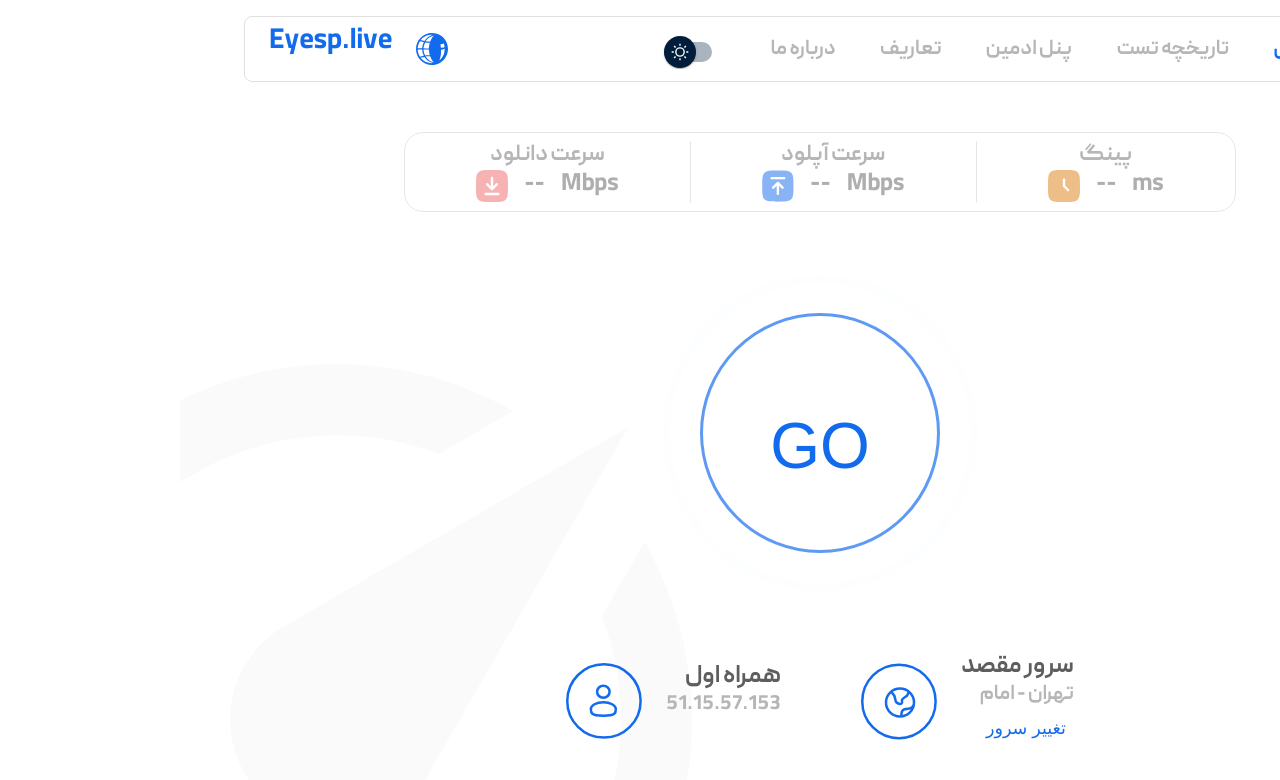
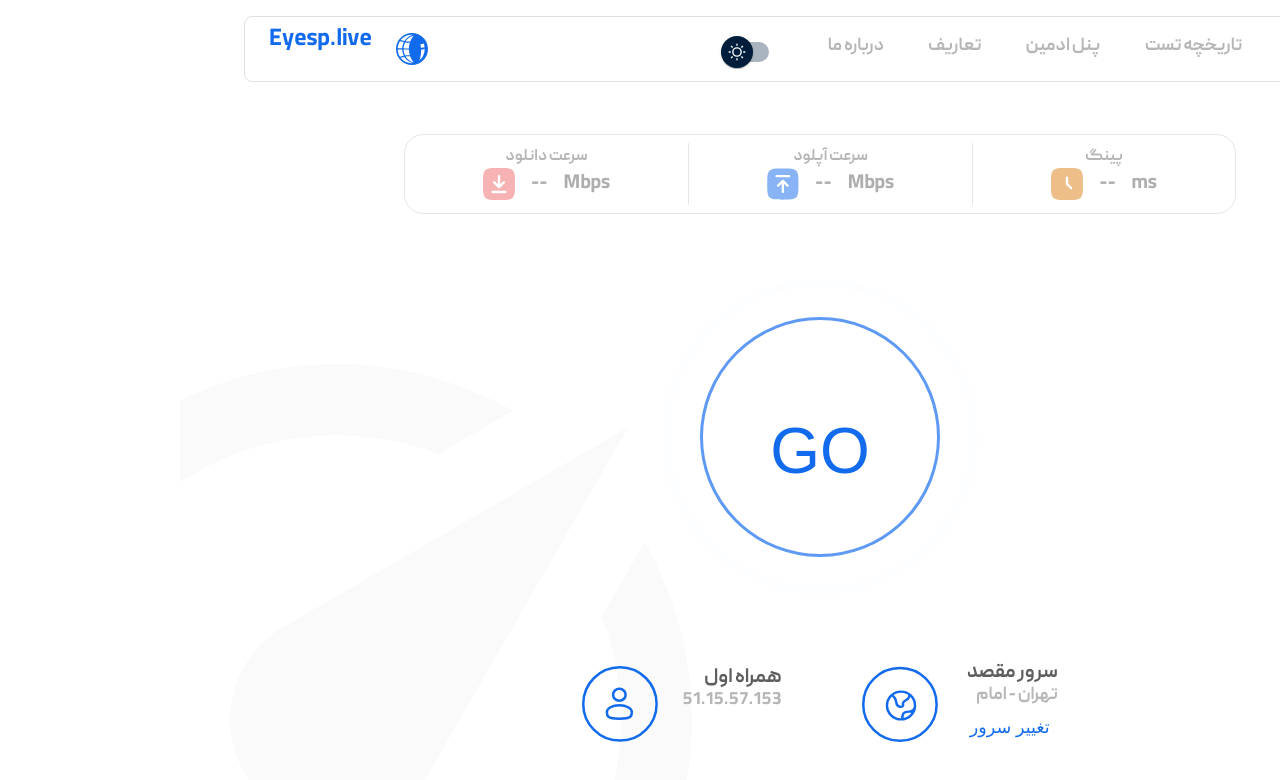
Before and after one commit to Raika-Company/eyesp-v1, a React (Vite) app in the folder client-app/: page / in a window 1280 px wide. Shown: the top 780 px of the page. Built offline with nearby package versions, Linux system fonts and the light colour scheme.

Commit message:
style: try another fontSize

```diff
--- a/client-app/src/app/Palette.js
+++ b/client-app/src/app/Palette.js
@@ -7,7 +7,7 @@ import {
  *
  * @function
  * @param {string} fontSize - The font size.
- * @param {number} fontWeight - The font weight.
+ * @param {string} fontFamily - The font family.
  * @returns {Object} A typography style object.
  */
 const createTypography = (fontSize, fontFamily,) => ({
@@ -22,12 +22,12 @@ const createTypography = (fontSize, fontFamily,) => ({
  */
 const baseTheme = {
   typography: {
-    h1: createTypography("clamp(1.5rem,1rem + 1vw, 4rem)", "PeydaBold"),
-    h2: createTypography("clamp(1.125rem, 0.75rem + 1vw, 3rem)", "PeydaBold"),
-    h3: createTypography("clamp(1.125rem, 0.5rem + 1vw, 2.5rem)", "PeydaBold"),
-    h4: createTypography("clamp(1rem, 1rem + 0.5vw, 1.875rem)", "PeydaBold"),
-    h5: createTypography("clamp(1rem, 0.5rem + 0.5vw, 1.875rem)", "PeydaSemibold"),
-    h6: createTypography("clamp(1rem, 1vw, 1.5rem)", "PeydaSemibold"),
+    h1: createTypography("clamp(1.5rem, 1.77vw, 4rem)", "PeydaBold"),
+    h2: createTypography("clamp(1.125rem, 1.5625vw, 3rem)", "PeydaBold"),
+    h3: createTypography("clamp(1.125rem, 1.25vw, 2.5rem)", "PeydaBold"),
+    h4: createTypography("clamp(1rem, 1.04vw, 1.875rem)", "PeydaBold"),
+    h5: createTypography("clamp(1rem, 0.9vw, 1.875rem)", "PeydaSemibold"),
+    h6: createTypography("clamp(1rem, 0.8vw, 1.5rem)", "PeydaSemibold"),
     body1: createTypography("clamp(1rem, 0.1rem + 0.8vw, 1.5rem)", "PeydaRegular"),
     body2: createTypography("clamp(0.9rem, 0.8vw, 1.2rem)", "Peyda"),
     subtitle1: createTypography("clamp(0.8rem, 0.5vw, 1rem)", "Peyda"),
```
